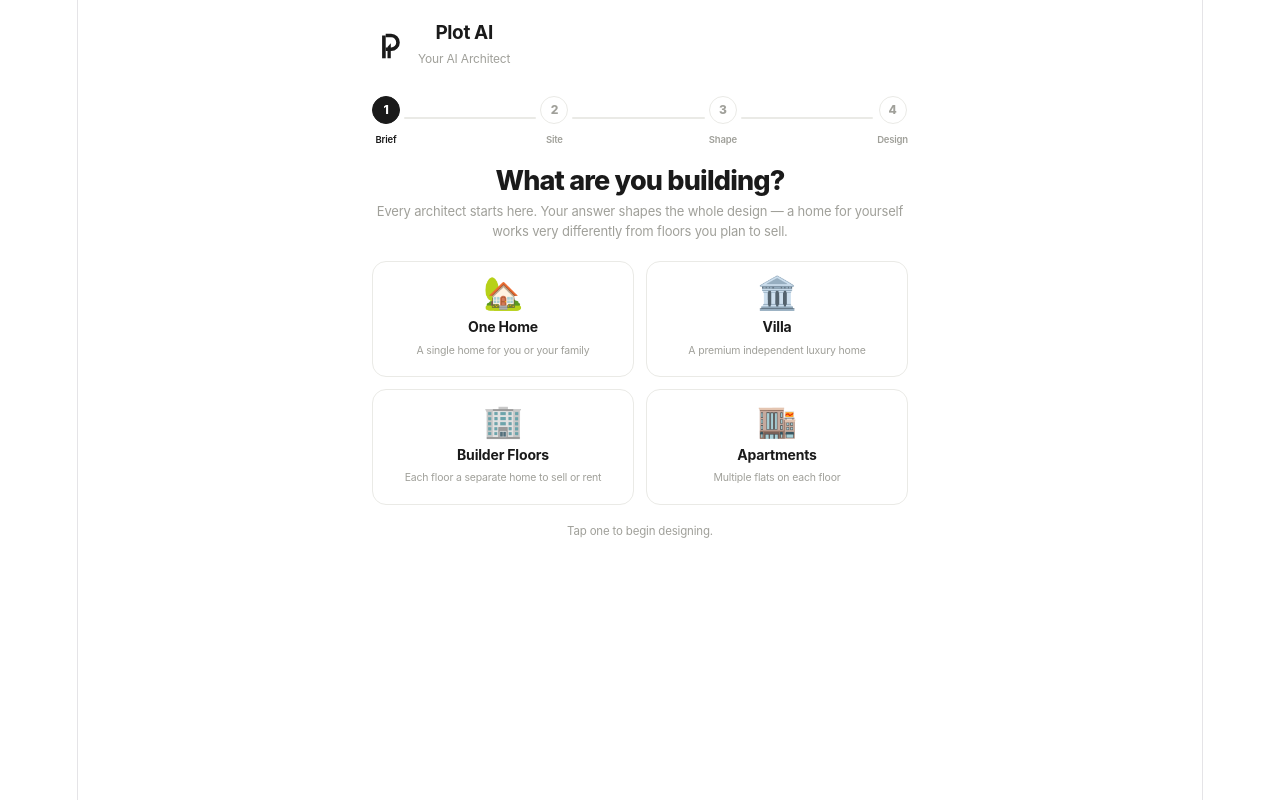
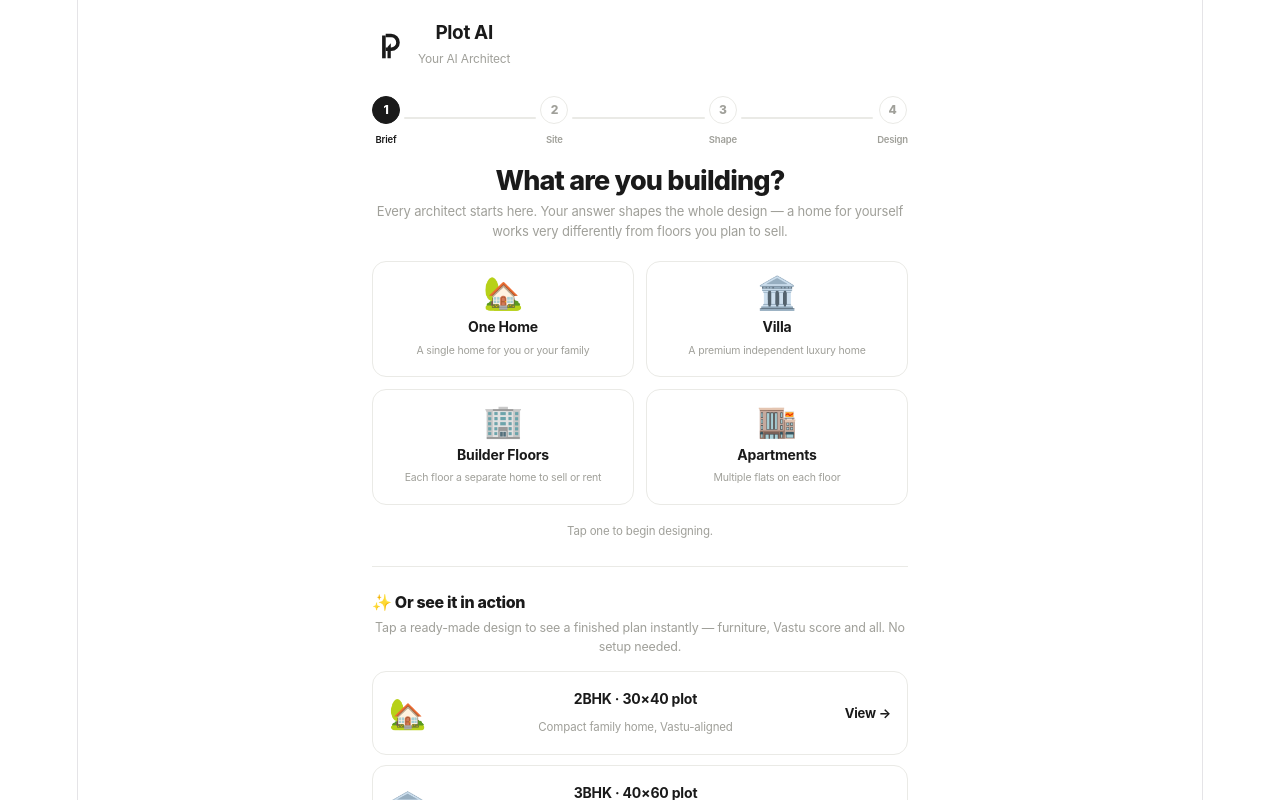
Before and after one commit to himanshugupta105/PlotAI, a React (Vite) app: page / in a window 1280 px wide. Shown: the top 800 px of the page. Built offline with nearby package versions, Linux system fonts and the light colour scheme.

Commit message:
share + export plan as image

```diff
--- a/src/App.jsx
+++ b/src/App.jsx
@@ -1463,6 +1463,7 @@ export default function App() {
   const [customName, setCustomName] = useState("");
   const [customSize, setCustomSize] = useState(100);
   const [activeStyle, setActiveStyle] = useState(null);
+  const [isSample, setIsSample] = useState(false);
   const [layoutVariant, setLayoutVariant] = useState(0);
   const [layoutFloor, setLayoutFloor] = useState(0);
   // DEVICE SAVE: remember the design on this device (safe — never breaks if storage is off)
@@ -1480,6 +1481,86 @@ export default function App() {
     const snap = { step, projectType, familyType, program, unitProgram, sameOnEveryFloor, flatsPerFloor, flatBHK, priorities, connections, stairType, stairSide, carCount, projectName, purpose, shapeType, rectW, qF, lW, sbFront, floorsCount, hasBasement, topMode, liftOn, plinthFt, floorHt, basementHt, surround, gates, courtyardOn, courtyardSize, vastuOn, facing, quality, floorData, activeStyle, layoutVariant, savedAt: Date.now() };
     safeStore.set("plotai_design", snap);
   }, [step, projectType, program, projectName, shapeType, rectW, qF, lW, floorsCount, floorData, surround, gates, facing, vastuOn, quality, activeStyle, layoutVariant, connections, stairType, carCount]);
+
+  // ===== SAMPLE DESIGNS — instant finished plans for first-time visitors =====
+  const SAMPLES = [
+    { id: "s2bhk", emoji: "🏡", title: "2BHK · 30×40 plot", sub: "Compact family home, Vastu-aligned",
+      cfg: { projectType: "home", shapeType: "rect", rectW: 30, rectD: 40, facing: 90, vastuOn: true, variant: 0,
+        rooms: ["living","kitchen","dining","master","bed","bath","pooja"] } },
+    { id: "s3bhk", emoji: "🏛️", title: "3BHK · 40×60 plot", sub: "Spacious home with corridor plan",
+      cfg: { projectType: "home", shapeType: "rect", rectW: 40, rectD: 60, facing: 0, vastuOn: true, variant: 3,
+        rooms: ["living","kitchen","dining","master","bed","kids","bath","store","pooja"] } },
+    { id: "sdiag", emoji: "📐", title: "Corner plot · diagonal", sub: "Irregular plot, fitted footprint",
+      cfg: { projectType: "home", shapeType: "quad", qF: 42, qR: 60, qB: 40, qL: 55, qDiag: 72, facing: 180, vastuOn: true, variant: 0,
+        rooms: ["living","kitchen","dining","master","bed","bath"] } },
+  ];
+  const loadSample = (sample) => {
+    const c = sample.cfg;
+    setProjectType(c.projectType);
+    setShapeType(c.shapeType);
+    if (c.rectW) setRectW(c.rectW); if (c.rectD) setRectD(c.rectD);
+    if (c.qF) { setQF(c.qF); setQR(c.qR); setQB(c.qB); setQL(c.qL); setQDiag(c.qDiag); }
+    setFacing(c.facing); setVastuOn(c.vastuOn); setLayoutVariant(c.variant);
+    setProjectName(sample.title);
+    // build a single-floor design with the sample's rooms
+    const rooms = c.rooms.map(typeId => ({ uid: UID++, typeId, sqft: (ROOMS[typeId] && ROOMS[typeId].min) || 120 }));
+    setFloorsCount(1); setHasBasement(false); setTopMode("normal");
+    setFloorData([{ fullParking: false, rooms }]);
+    setCur(0); setLayoutFloor(0);
+    setActiveStyle(c.vastuOn ? "vastu" : "social");
+    setIsSample(true);
+    // jump straight to the finished plan
+    setTimeout(() => { setStep("style"); window.scrollTo(0, 0); }, 0);
+  };
+
+  const [shareMsg, setShareMsg] = useState("");
+  const sharePlan = (mode) => {
+    try {
+      const area = document.getElementById("plotai-export-area");
+      const svg = area && area.querySelector("svg");
+      if (!svg) { setShareMsg("Could not find the plan to export."); return; }
+      const clone = svg.cloneNode(true);
+      clone.setAttribute("xmlns", "http://www.w3.org/2000/svg");
+      const vb = svg.viewBox && svg.viewBox.baseVal;
+      const w = (vb && vb.width) || svg.clientWidth || 600;
+      const h = (vb && vb.height) || svg.clientHeight || 800;
+      clone.setAttribute("width", w); clone.setAttribute("height", h);
+      const svgStr = new XMLSerializer().serializeToString(clone);
+      const url = URL.createObjectURL(new Blob([svgStr], { type: "image/svg+xml;charset=utf-8" }));
+      const img = new Image();
+      img.onload = () => {
+        const sc = 2, padBottom = 46;
+        const canvas = document.createElement("canvas");
+        canvas.width = w * sc; canvas.height = h * sc + padBottom * sc;
+        const ctx = canvas.getContext("2d");
+        ctx.fillStyle = "#ffffff"; ctx.fillRect(0, 0, canvas.width, canvas.height);
+        ctx.drawImage(img, 0, 0, w * sc, h * sc);
+        // watermark — every shared plan markets the app
+        ctx.fillStyle = "#1A1A1A"; ctx.font = `700 ${13 * sc}px sans-serif`; ctx.textAlign = "center";
+        ctx.fillText("Made with PlotAI", canvas.width / 2, h * sc + 20 * sc);
+        ctx.fillStyle = "#9AA0A6"; ctx.font = `${10 * sc}px sans-serif`;
+        ctx.fillText("plot-ai-nu.vercel.app · design your home like an architect", canvas.width / 2, h * sc + 34 * sc);
+        URL.revokeObjectURL(url);
+        canvas.toBlob(async (blob) => {
+          if (!blob) { setShareMsg("Export failed — try a screenshot for now."); return; }
+          const fname = `PlotAI-${(projectName || "design").replace(/[^a-zA-Z0-9]/g, "-").slice(0, 24)}.png`;
+          const file = new File([blob], fname, { type: "image/png" });
+          if (mode === "share" && navigator.canShare && navigator.canShare({ files: [file] })) {
+            try { await navigator.share({ files: [file], title: "My PlotAI home design", text: "Here is my home plan, designed on PlotAI." }); setShareMsg(""); }
+            catch (e) { /* user cancelled */ }
+          } else {
+            const a = document.createElement("a"); a.href = URL.createObjectURL(blob); a.download = fname;
+            document.body.appendChild(a); a.click(); document.body.removeChild(a);
+            setShareMsg(mode === "share" ? "Sharing is not supported here — downloaded the image instead." : "Plan downloaded.");
+            setTimeout(() => setShareMsg(""), 4000);
+          }
+        }, "image/png");
+      };
+      img.onerror = () => { URL.revokeObjectURL(url); setShareMsg("Could not export the image. A screenshot works too."); };
+      img.src = url;
+    } catch (e) { setShareMsg("Could not export. Try a screenshot for now."); }
+  };
+
   const restoreDesign = () => {
     const d = safeStore.get("plotai_design");
     if (!d) { setShowResume(false); return; }
@@ -1919,6 +2000,26 @@ export default function App() {
           ))}
         </div>
         <div style={{ color: C.muted, fontSize: 11.5, marginTop: 18, textAlign: "center", lineHeight: 1.5 }}>Tap one to begin designing.</div>
+
+        {/* SAMPLE GALLERY — instant finished plans, the first-impression hook */}
+        <div style={{ marginTop: 26, paddingTop: 22, borderTop: `1px solid ${C.border}` }}>
+          <div style={{ display: "flex", alignItems: "baseline", justifyContent: "space-between", marginBottom: 4 }}>
+            <div style={{ fontWeight: 800, fontSize: 16, letterSpacing: "-0.02em" }}>✨ Or see it in action</div>
+          </div>
+          <div style={{ color: C.muted, fontSize: 12.5, marginBottom: 14, lineHeight: 1.5 }}>Tap a ready-made design to see a finished plan instantly — furniture, Vastu score and all. No setup needed.</div>
+          <div style={{ display: "flex", flexDirection: "column", gap: 10 }}>
+            {SAMPLES.map(sm => (
+              <div key={sm.id} onClick={() => loadSample(sm)} style={{ display: "flex", alignItems: "center", gap: 14, background: C.card, border: `1.5px solid ${C.border}`, borderRadius: 14, padding: "14px 16px", cursor: "pointer" }}>
+                <div style={{ fontSize: 30, lineHeight: 1 }}>{sm.emoji}</div>
+                <div style={{ flex: 1 }}>
+                  <div style={{ fontWeight: 700, fontSize: 14 }}>{sm.title}</div>
+                  <div style={{ color: C.muted, fontSize: 11.5, marginTop: 2 }}>{sm.sub}</div>
+                </div>
+                <div style={{ color: C.accent, fontWeight: 700, fontSize: 13 }}>View →</div>
+              </div>
+            ))}
+          </div>
+        </div>
       </div>
     </div>
   );
@@ -2668,6 +2769,12 @@ export default function App() {
                 ))}
               </div>
             )}
+            {isSample && (
+              <div style={{ background: C.selBg, border: `1px solid ${C.accent}`, borderRadius: 12, padding: "12px 14px", marginBottom: 14, display: "flex", alignItems: "center", gap: 12 }}>
+                <div style={{ flex: 1, fontSize: 12.5, lineHeight: 1.5, color: C.text }}><b>✨ This is an example design.</b> Like what you see? Build your own in a few taps.</div>
+                <button onClick={() => { setIsSample(false); setActiveStyle(null); setFloorData([]); setStep("project"); window.scrollTo(0, 0); }} style={{ flexShrink: 0, padding: "9px 14px", borderRadius: 9, border: "none", background: C.accent, color: "#fff", fontWeight: 700, fontSize: 12.5, cursor: "pointer" }}>Design mine</button>
+              </div>
+            )}
             <div style={{ fontWeight: 800, fontSize: 14, marginBottom: 8 }}>{styleObj.icon} {styleObj.label} — {floorList[layoutFloor]?.label}</div>
             <div style={{ marginBottom: 10 }}>
               <div style={{ color: C.muted, fontSize: 11, fontWeight: 600, textTransform: "uppercase", letterSpacing: "0.06em", marginBottom: 6 }}>Layout options — tap to compare</div>
@@ -2682,7 +2789,7 @@ export default function App() {
                 </div>
               )}
             </div>
-            <SliceView points={points} rooms={placed} facing={facing} gates={gates} />
+            <div id="plotai-export-area"><SliceView points={points} rooms={placed} facing={facing} gates={gates} /></div>
             <div style={{ display: "flex", flexWrap: "wrap", gap: 8, marginTop: 12 }}>
               {placed.map((b, k) => <span key={k} style={{ display: "flex", alignItems: "center", gap: 5, color: C.muted, fontSize: 11.5 }}><span style={{ width: 9, height: 9, borderRadius: 2, background: b.color }} />{b.label}{b.zone ? ` · ${b.zone}` : ""}</span>)}
             </div>
@@ -2759,6 +2866,11 @@ export default function App() {
               <div style={{ color: C.green, fontWeight: 700, fontSize: 13, marginBottom: 4 }}>Why this arrangement</div>
               <div style={{ color: C.muted, fontSize: 12.5, lineHeight: 1.5 }}>{reason[activeStyle]}</div>
             </div>
+            <div style={{ display: "flex", gap: 10, marginTop: 18 }}>
+              <button onClick={() => sharePlan("share")} style={{ flex: 2, padding: "13px 0", borderRadius: 12, border: "none", background: C.accent, color: "#fff", fontWeight: 700, fontSize: 14, cursor: "pointer" }}>📤 Share my plan</button>
+              <button onClick={() => sharePlan("download")} style={{ flex: 1, padding: "13px 0", borderRadius: 12, border: `1.5px solid ${C.border}`, background: C.card, color: C.text, fontWeight: 700, fontSize: 14, cursor: "pointer" }}>⬇ Save</button>
+            </div>
+            {shareMsg && <div style={{ color: C.muted, fontSize: 11.5, marginTop: 8, textAlign: "center" }}>{shareMsg}</div>}
             <button style={s.btn()} onClick={() => setStep("summary")}>Continue → Your Design Summary</button>
           </>}
 
```
